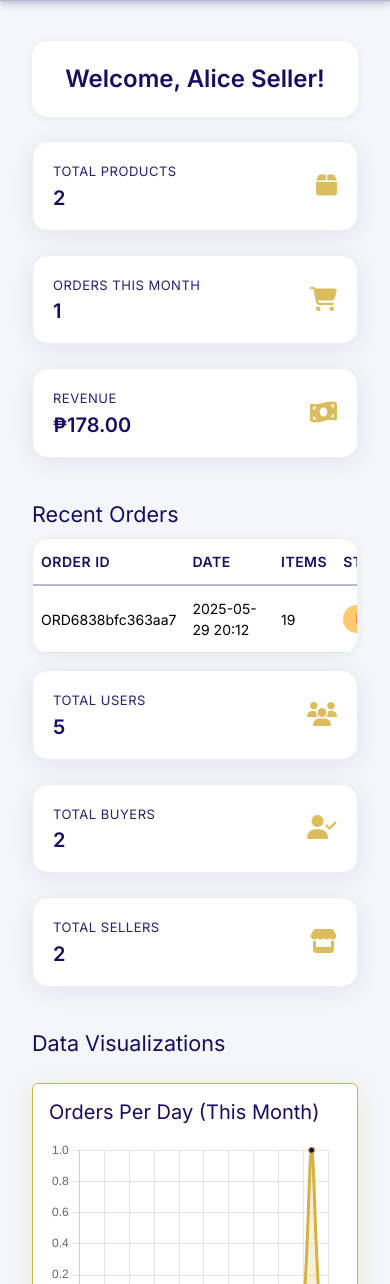
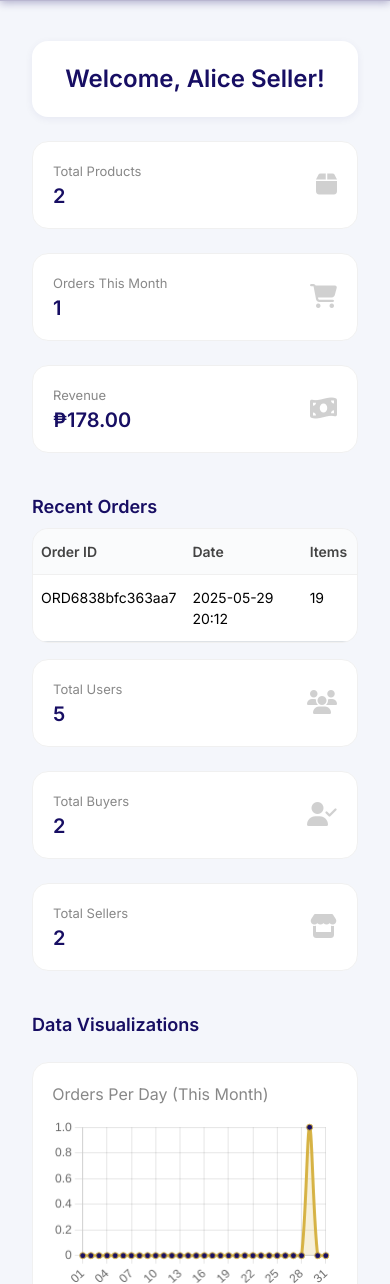
Before and after one commit to riecodes/eats-dyci-canteen, a PHP site: page / in a window 390 px wide. Shown: the part 512-1796 px from the top of the page. Run offline with PHP 8.4, Linux system fonts and the light colour scheme; a user stored in the database is signed in; data comes from the database, SQL or seed files in the repository.

Commit message:
Refactor dashboard styles for improved UI consistency and responsiveness. Updated card and table designs, adjusted margins and font sizes, and removed unnecessary shadows and transitions for a cleaner look. Enhanced data visualization sections with updated styling for better readability.

```diff
--- a/assets/css/dashboard.css
+++ b/assets/css/dashboard.css
@@ -35,10 +35,12 @@
 }
 
 .dashboard-section-title {
-    margin-top: 2.5rem;
-    margin-bottom: 1.5rem;
-    font-size: 1.35rem;
+    margin-top: 2.2rem;
+    margin-bottom: 1.1rem;
+    font-size: 1.13rem;
     color: #170e63;
+    font-weight: 600;
+    letter-spacing: 0;
 }
 
 /* Ensure full width usage */
@@ -53,85 +55,49 @@
 
 .dashboard-card {
     background: #fff;
-    border: 1px solid #eee;
     border-radius: 1rem;
-    box-shadow: 0 4px 24px rgba(23, 14, 99, 0.08);
-    padding: 2rem 1.25rem 1.5rem 1.25rem;
-    margin-bottom: 1rem;
+    border: 1px solid #f0f0f0;
+    box-shadow: none;
+    padding: 1.2rem 1rem;
+    margin-bottom: 1.2rem;
     display: flex;
     align-items: center;
     justify-content: space-between;
-    transition: box-shadow 0.3s, transform 0.3s;
+    transition: none;
 }
 
-.dashboard-card:hover {
-    box-shadow: 0 6px 24px var(--shadow-gold);
-    transform: translateY(-2px) scale(1.03);
-}
-
-.dashboard-card .card-info {
-    flex: 1;
-    display: flex;
-    flex-direction: column;
-    justify-content: center;
+.dashboard-card .icon {
+    font-size: 1.7rem;
+    color: #bdbdbd;
+    margin-left: 1rem;
+    opacity: 0.7;
+    transition: none;
 }
 
 .dashboard-card .label {
-    font-size: 0.875rem;
-    color: var(--navy-light);
+    font-size: 0.93rem;
+    color: #888;
     font-weight: 500;
-    margin-bottom: 0.25rem;
-    text-transform: uppercase;
-    letter-spacing: 0.5px;
+    margin-bottom: 0.15rem;
+    text-transform: none;
+    letter-spacing: 0;
 }
 
 .dashboard-card .count {
-    font-size: 2.1rem;
-    font-weight: 700;
-    color: var(--secondary-navy);
+    font-size: 1.5rem;
+    font-weight: 600;
+    color: #170e63;
     line-height: 1.2;
-    transition: color 0.3s, transform 0.3s;
-    animation: popCount 0.7s cubic-bezier(.68,-0.55,.27,1.55);
-}
-
-.dashboard-card:hover .count {
-    color: var(--primary-gold);
-    transform: scale(1.08);
-}
-
-.dashboard-card .icon {
-    font-size: 2.5rem;
-    color: var(--primary-gold);
-    opacity: 0.85;
-    margin-left: 1.5rem;
-    transition: color 0.3s, transform 0.3s;
-    animation: popIcon 0.7s cubic-bezier(.68,-0.55,.27,1.55);
-}
-
-.dashboard-card:hover .icon {
-    color: var(--gold-dark);
-    transform: scale(1.15) rotate(-8deg);
-}
-
-@keyframes popIcon {
-    0% { transform: scale(0.7) rotate(-10deg); opacity: 0; }
-    60% { transform: scale(1.15) rotate(8deg); opacity: 1; }
-    100% { transform: scale(1) rotate(0deg); opacity: 1; }
-}
-
-@keyframes popCount {
-    0% { transform: scale(0.7); opacity: 0; }
-    60% { transform: scale(1.15); opacity: 1; }
-    100% { transform: scale(1); opacity: 1; }
+    transition: none;
 }
 
 /* Table improvements */
 .dashboard-table {
     background: #fff;
-    border: 1px solid #eee;
+    border: 1px solid #f0f0f0;
     border-radius: 1rem;
-    box-shadow: 0 2px 8px rgba(23, 14, 99, 0.06);
-    margin-bottom: 1.5rem;
+    box-shadow: none;
+    margin-bottom: 1.2rem;
     overflow: hidden;
 }
 
@@ -141,19 +107,17 @@
 
 .dashboard-table th,
 .dashboard-table td {
-    vertical-align: middle;
-    font-size: 0.9375rem;
-    padding: 1rem;
+    font-size: 0.97rem;
+    padding: 0.7rem;
 }
 
 .dashboard-table th {
-    background: var(--background-white);
-    color: var(--secondary-navy);
+    background: #fafbfc;
+    color: #444;
     font-weight: 600;
-    border-bottom: 2px solid var(--border-navy);
-    text-transform: uppercase;
-    font-size: 0.875rem;
-    letter-spacing: 0.5px;
+    border-bottom: 1px solid #f0f0f0;
+    text-transform: none;
+    letter-spacing: 0;
 }
 
 .dashboard-table tbody tr {
@@ -170,13 +134,12 @@
 
 /* Status badges */
 .dashboard-badge {
-    display: inline-block;
-    padding: 0.25rem 0.75rem;
-    font-size: 0.8125rem;
-    font-weight: 600;
+    padding: 0.18rem 0.7rem;
+    font-size: 0.85rem;
+    font-weight: 500;
     border-radius: 1rem;
-    text-transform: uppercase;
-    letter-spacing: 0.5px;
+    text-transform: none;
+    letter-spacing: 0;
 }
 
 .dashboard-badge.pending {
--- a/pages/admin_dashboard.php
+++ b/pages/admin_dashboard.php
@@ -160,18 +160,17 @@
 
   <!-- Data Visualizations -->
   <div class="dashboard-section-title mt-3 mb-2">Data Visualizations</div>
-  <!-- Data Visualizations -->
   <div class="row mt-4 mb-4">
     <div class="col-md-6 mb-4">
-      <div class="card p-3 h-100" style="border:1.5px solid var(--primary-gold); box-shadow:0 4px 24px var(--shadow-gold);">
-        <h5 class="mb-3 text-secondary">Orders Per Day (This Month)</h5>
-        <canvas id="ordersPerDayChart" height="200"></canvas>
+      <div style="background:#fff; border-radius:1rem; padding:1.2rem; margin-bottom:1.2rem; border:1px solid #f0f0f0;">
+        <div style="font-size:1rem; color:#888; font-weight:500; margin-bottom:0.7rem;">Orders Per Day (This Month)</div>
+        <canvas id="ordersPerDayChart" height="180"></canvas>
       </div>
     </div>
     <div class="col-md-6 mb-4">
-      <div class="card p-3 h-100" style="border:1.5px solid var(--secondary-navy); box-shadow:0 4px 24px var(--shadow-navy);">
-        <h5 class="mb-3 text-primary">Product Distribution by Stall</h5>
-        <canvas id="prodDistChart" height="200"></canvas>
+      <div style="background:#fff; border-radius:1rem; padding:1.2rem; margin-bottom:1.2rem; border:1px solid #f0f0f0;">
+        <div style="font-size:1rem; color:#888; font-weight:500; margin-bottom:0.7rem;">Product Distribution by Stall</div>
+        <canvas id="prodDistChart" height="180"></canvas>
       </div>
     </div>
   </div>
```
